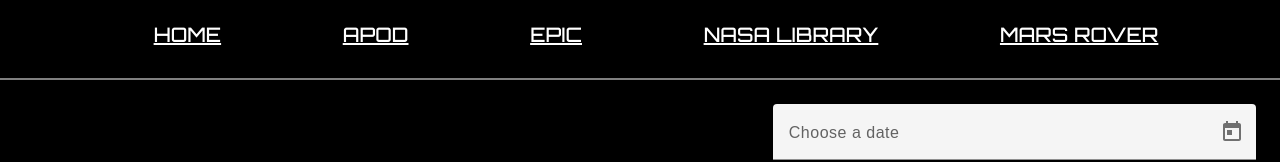
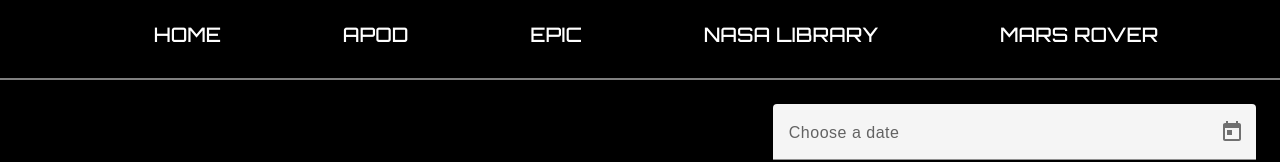
Before and after one commit to caio2983/Nasa-Interface, an Angular app: page /apod in a window 1280 px wide. Shown: the top 162 px of the page. Built offline with nearby package versions, Linux system fonts and the light colour scheme; no server answers.

Commit message:
style : removed text decoration of the <a> elements in home page

```diff
--- a/src/app/components/default-layout/default-layout.component.scss
+++ b/src/app/components/default-layout/default-layout.component.scss
@@ -30,6 +30,7 @@ li {
 
 li a {
     color: white;
+    text-decoration: none;
 }
 
 h5:hover {
--- a/src/app/components/home-page/home-page.component.scss
+++ b/src/app/components/home-page/home-page.component.scss
@@ -154,3 +154,8 @@ footer {
     gap: 16px;
 
 }
+
+span h2,p {
+    color: white;
+    text-decoration: none;
+}
--- a/src/styles.scss
+++ b/src/styles.scss
@@ -149,8 +149,6 @@ mat-spinner {
     align-self: center;
 }
 
-/* Responsividade */
-
 
 
 
```
